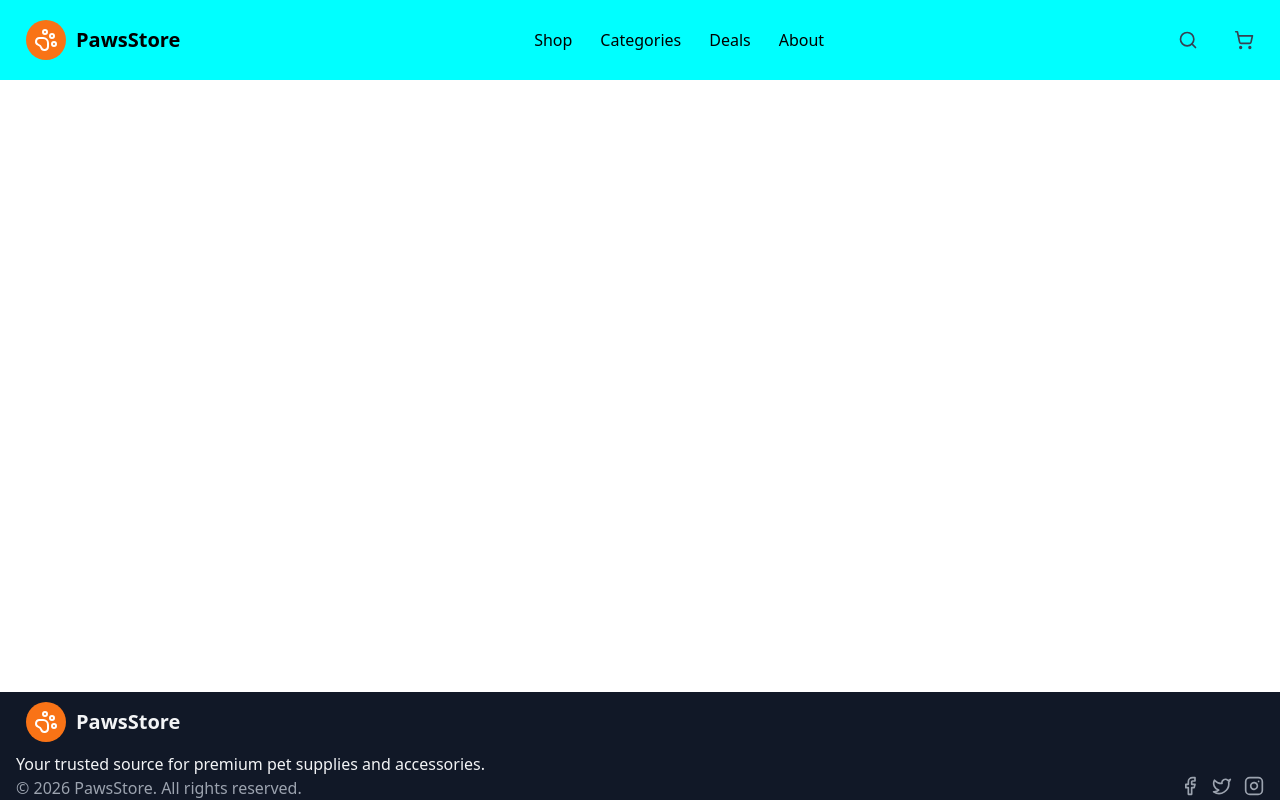
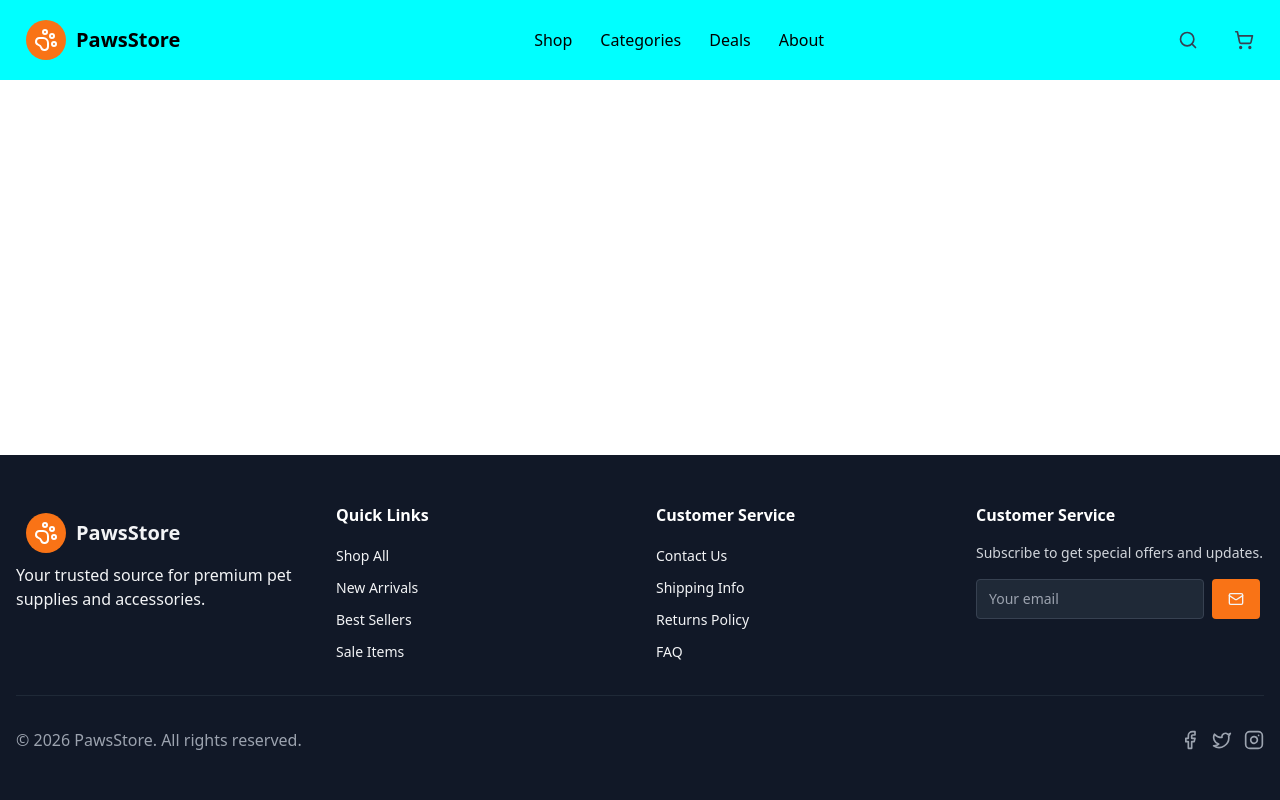
Before and after one commit to MaksimDzemiashkevich/OptimizingAndSecuringWebApplications, a React (Create React App) app in the folder client/: page / in a window 1280 px wide. Built offline with nearby package versions, Linux system fonts and the light colour scheme.

Commit message:
ended footer

```diff
--- a/client/src/Layout/Footer/Components/CopyRight.jsx
+++ b/client/src/Layout/Footer/Components/CopyRight.jsx
@@ -2,7 +2,7 @@ import React from "react";
 
 const CopyRight = () => {
     return (
-        <div className="flex justify-between text-gray-400">
+        <div className="flex justify-between text-gray-400 pt-8 border-t border-gray-800 flex-col items-center sm:flex-row">
             <span>
                 &copy; {new Date().getFullYear()} PawsStore. All rights reserved.
             </span>
--- a/client/src/Layout/Footer/Components/Links.jsx
+++ b/client/src/Layout/Footer/Components/Links.jsx
@@ -3,19 +3,83 @@ import Logo from "../../Header/Components/Logo";
 
     const Links = () => {
         return (
-        <div className="flex justify-between">
-            <div>
+            <div className="grid grid-cols-1 sm:grid-cols-2 lg:grid-cols-4 gap-8 mb-8">
+                <div className="">
                     <Logo></Logo>
                     <p>Your trusted source for premium pet supplies and accessories.</p>
                 </div>
-            <div>
-
+                <div className="">
+                    <h3 class="font-semibold text-white mb-4">
+                        Quick Links
+                    </h3>
+                    <ul className="space-y-2">
+                        <li>
+                            <a href="/" className="text-sm text-grey-300 hover:text-orange-600 transition-colors">
+                                Shop All
+                            </a>
+                        </li>
+                        <li>
+                            <a href="/" className="text-sm text-grey-300 hover:text-orange-600 transition-colors">
+                                New Arrivals
+                            </a>
+                        </li>
+                        <li>
+                            <a href="/" className="text-sm text-grey-300 hover:text-orange-600 transition-colors">
+                                Best Sellers
+                            </a>
+                        </li>
+                        <li>
+                            <a href="/" className="text-sm text-grey-300 hover:text-orange-600 transition-colors">
+                                Sale Items
+                            </a>
+                        </li>
+                    </ul>
                 </div>
-            <div>
-
+                <div className="">
+                    <h3 class="font-semibold text-white mb-4">
+                        Customer Service
+                    </h3>
+                    <ul className="space-y-2">
+                        <li>
+                            <a href="/" className="text-sm text-grey-300 hover:text-orange-600 transition-colors">
+                                Contact Us
+                            </a>
+                        </li>
+                        <li>
+                            <a href="/" className="text-sm text-grey-300 hover:text-orange-600 transition-colors">
+                                Shipping Info
+                            </a>
+                        </li>
+                        <li>
+                            <a href="/" className="text-sm text-grey-300 hover:text-orange-600 transition-colors">
+                                Returns Policy
+                            </a>
+                        </li>
+                        <li>
+                            <a href="/" className="text-sm text-grey-300 hover:text-orange-600 transition-colors">
+                                FAQ
+                            </a>
+                        </li>
+                    </ul>
                 </div>
-            <div>
-
+                <div className="">
+                    <h3 class="font-semibold text-white mb-4">
+                        Customer Service
+                    </h3>
+                    <p className="text-sm text-gray-300 mb-4">
+                        Subscribe to get special offers and updates.
+                    </p>
+                    <div className="flex gap-2">
+                        <input type="email" className="px-3 py-2 bg-gray-800 border border-gray-700 rounded text-sm focus:outline-none focus:border-orange-500" placeholder="Your email"></input>
+                        <button className="w-12 h-10 flex justify-center items-center bg-orange-500 rounded">
+                            <svg xmlns="http://www.w3.org/2000/svg" width="24" height="24" viewBox="0 0 24 24" fill="none"
+                                stroke="currentColor" stroke-width="2" stroke-linecap="round" stroke-linejoin="round"
+                                class="lucide lucide-mail w-4 h-4">
+                                <rect width="20" height="16" x="2" y="4" rx="2"></rect>
+                                <path d="m22 7-8.97 5.7a1.94 1.94 0 0 1-2.06 0L2 7"></path>
+                            </svg>
+                        </button>
+                    </div>
                 </div>
             </div>
         )
--- a/client/src/Layout/Footer/Footer.jsx
+++ b/client/src/Layout/Footer/Footer.jsx
@@ -6,7 +6,7 @@ import Links from "./Components/Links";
 const Footer = () => {
     return (
         <div className="footer bg-gray-900 text-gray-100">
-            <div className="max-w-7xl mx-auto px-4">
+            <div className="max-w-7xl mx-auto px-4 my-12 mx-4">
                 <Links></Links>
                 <CopyRight></CopyRight>
             </div>
```
Lines whose indentation alone changed are shown as unchanged.
